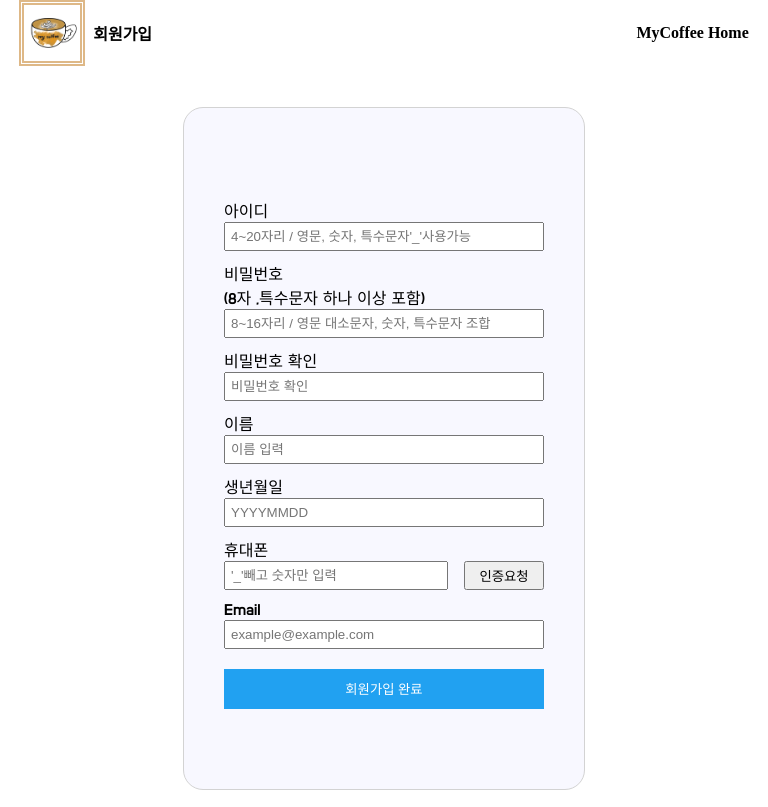
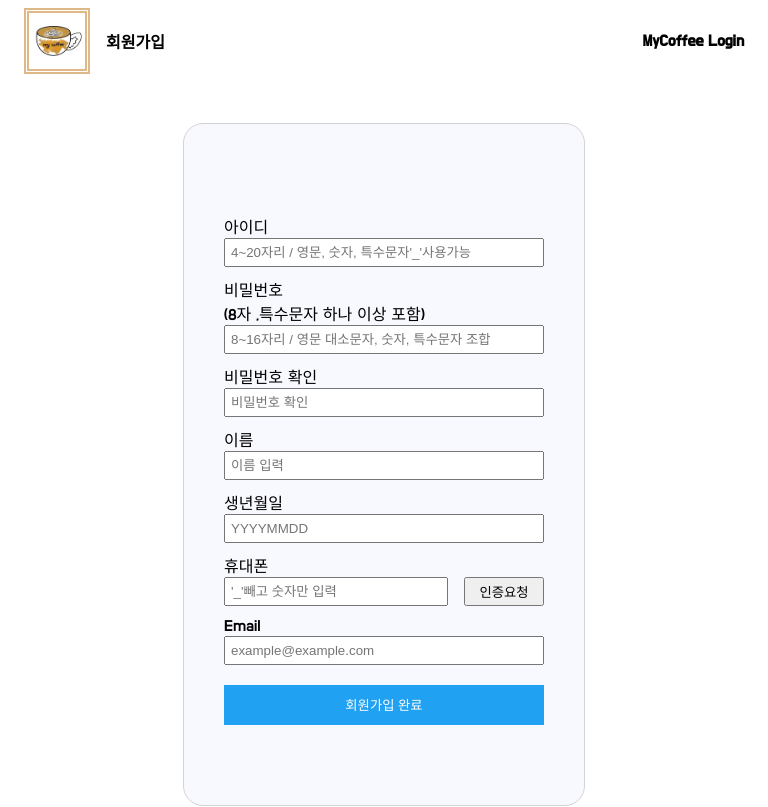
Before and after one commit to Eclipse-K/mycoffee, a React (Create React App) app: page /SignupForm in a window 768 px wide. Shown: the top 807 px of the page. Built offline with nearby package versions, Linux system fonts and the light colour scheme; a web font is replaced by a local one.

Commit message:
Edit SignupForm

```diff
--- a/src/Components/FindIdPage.css
+++ b/src/Components/FindIdPage.css
@@ -91,3 +91,9 @@
     width: 80%;
   }
 }
+
+@media all and (min-width: 650px) and (max-width: 1200px) {
+  .Find-id-container {
+    width: 100%;
+  }
+}
--- a/src/Components/FindIdPage.js
+++ b/src/Components/FindIdPage.js
@@ -62,8 +62,8 @@ function FindIdPage() {
             <h4>아이디 찾기</h4>
           </Link>
 
-          <Link className="Find-nav-home" to="/">
-            <h4>MyCoffee Home</h4>
+          <Link className="Find-nav-home" to="/Login">
+            <h4>MyCoffee Login</h4>
           </Link>
         </nav>
         <div className="Find-id-box">
--- a/src/Components/FindNav.css
+++ b/src/Components/FindNav.css
@@ -1,4 +1,5 @@
-.Find-nav {
+.Find-nav,
+.Sign-nav {
   display: flex;
   justify-content: space-between;
   align-items: center;
@@ -14,7 +15,7 @@
 }
 
 .Find-nav-logo-img h4 {
-  margin-left: 8px;
+  margin-left: 16px;
 }
 
 .Find-nav-logo-img,
@@ -22,3 +23,10 @@
   text-decoration: none;
   color: black;
 }
+
+@media all and (min-width: 650px) and (max-width: 1200px) {
+  .Find-nav,
+  .Sign-nav {
+    padding: 8px 24px;
+  }
+}
--- a/src/Components/FindPwPage.css
+++ b/src/Components/FindPwPage.css
@@ -3,7 +3,7 @@
   align-items: center;
   flex-direction: column;
   width: 100%;
-  min-height: 600px;
+  min-height: 700px;
   background-color: white;
 }
 
@@ -91,3 +91,9 @@
     width: 70%;
   }
 }
+
+@media all and (min-width: 650px) and (max-width: 1200px) {
+  .FindPw-container {
+    width: 100%;
+  }
+}
--- a/src/Components/FindPwPage.js
+++ b/src/Components/FindPwPage.js
@@ -35,8 +35,8 @@ function FindPwPage() {
             <h4>비밀번호 찾기</h4>
           </Link>
 
-          <Link className="Find-nav-home" to="/">
-            <h4>MyCoffee Home</h4>
+          <Link className="Find-nav-home" to="/Login">
+            <h4>MyCoffee Login</h4>
           </Link>
         </nav>
         <div className="FindPwPage">
--- a/src/Components/SignupForm.css
+++ b/src/Components/SignupForm.css
@@ -7,11 +7,8 @@
   background-color: white;
 }
 
-.Sign-nav {
-  display: flex;
-  justify-content: space-between;
-  align-items: center;
-  width: 95%;
+.Sign-Container {
+  width: 1440px;
 }
 
 .Sign-nav-logo-img {
@@ -22,11 +19,11 @@
 }
 
 .Sign-nav-logo-img h4 {
-  margin-left: 8px;
+  margin-left: 16px;
 }
 
 .Sign-nav-logo-img,
-.Sign-nav-home {
+.Sign-nav-login {
   text-decoration: none;
   color: black;
 }
@@ -39,7 +36,7 @@
   margin: 40px 0;
 }
 
-.Sign-Container {
+.Sign-box {
   display: grid;
   justify-items: center;
   align-items: center;
@@ -117,8 +114,14 @@
   font-family: "Do Hyeon", sans-serif;
 }
 
-@media all and (min-width: 281px) and (max-width: 432px) {
+@media all and (max-width: 432px) {
   .Sign-Container {
-    width: 92%;
+    width: 100%;
   }
 }
+
+@media all and (max-width: 1200px) {
+  .Sign-Container {
+    width: 100%;
+  }
+}
--- a/src/Components/SignupForm.js
+++ b/src/Components/SignupForm.js
@@ -96,18 +96,19 @@ function SignupForm() {
 
   return (
     <div className="Sign">
+      <div className="Sign-Container">
         <nav className="Sign-nav">
           <Link className="Sign-nav-logo-img" to="/">
             <StyledLogo src={Logo} alt="Logo" />
             <h4>회원가입</h4>
           </Link>
 
-        <Link className="Sign-nav-home" to="/">
-          <h4>MyCoffee Home</h4>
+          <Link className="Sign-nav-login" to="/Login">
+            <h4>MyCoffee Login</h4>
           </Link>
         </nav>
         <div className="Sign-body">
-        <form className="Sign-Container" onSubmit={handleSubmit}>
+          <form className="Sign-box" onSubmit={handleSubmit}>
             <div className="Sign-area">
               <label className="Sign-label">아이디</label>
               <input
@@ -215,6 +216,7 @@ function SignupForm() {
           </form>
         </div>
       </div>
+    </div>
   );
 }
 
```
Lines whose indentation alone changed are shown as unchanged.
